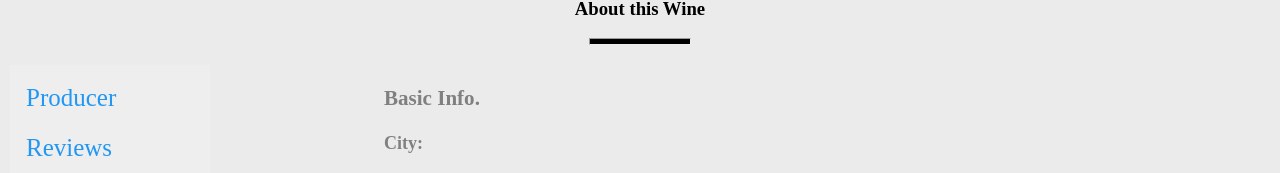
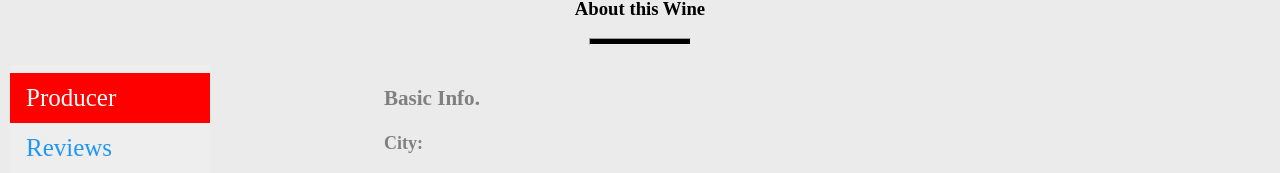
Before and after one commit to EBEN4REAL/React-redux-Testing, a React (Create React App) app: page /wines/1 in a window 1280 px wide. Shown: the part 425-598 px from the top of the page. Built offline with nearby package versions, Linux system fonts and the light colour scheme; no server answers.

Commit message:
Completed tabs section

```diff
--- a/src/components/wineDetail/index.js
+++ b/src/components/wineDetail/index.js
@@ -10,7 +10,7 @@ class Wine extends Component {
         wineDetails: {},
         isLoading: false,
         publicId: 0,
-    	activeLink: null
+    	activeLink: 'Producer'
 
     }
     componentDidMount(){
@@ -89,6 +89,7 @@ class Wine extends Component {
                                     }
                                 }>
 
+
                         </div>
                         <div>
                             <h3 className="about-header">About this Wine</h3>
--- a/src/components/wineDetail/styles.scss
+++ b/src/components/wineDetail/styles.scss
@@ -47,4 +47,9 @@
   .active{
     background-color: red !important;
     color: white !important;
+    cursor: pointer;
   }
+
+  a{
+    cursor: pointer;
+  }
```
